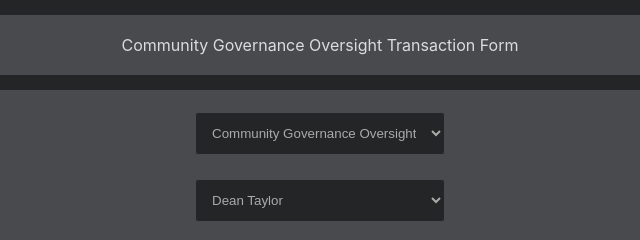
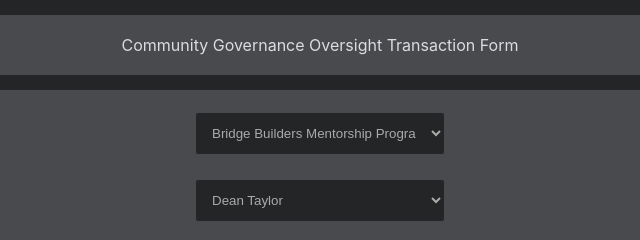
Before and after one commit to treasuryguild/Bridge-Builders, a plain HTML site: page index.html in a window 1280 px wide. Shown: the top 240 px of the page, 320-960 px from the left. Drawn offline with Linux system fonts and the light colour scheme.

Commit message:
Update index.html

```diff
--- a/index.html
+++ b/index.html
@@ -15,8 +15,10 @@
         <form class='testing'>
             <div class = 'form'>
                 <select class = 'dropd' id = 'pool'>
-                    <option value='Community Governance Oversight' selected>Community Governance Oversight</option>
-                    <option value='Catalyst Audit Circle'>Catalyst Audit Circle</option>
+                    <option value='Bridge Builders Mentorship Program' selected>Bridge Builders Mentorship Program</option>
+                    <option value='Bridge Builders Governance Events'>Bridge Builders Governance Events</option>
+                    <option value='Catalyst Leadership Academy'>Catalyst Leadership Academy</option>
+                    <option value='SPOs Supporting Community Projects'>SPOs Supporting Community Projects</option>
                 </select>
             </div>
             <div class = 'form'>
```
